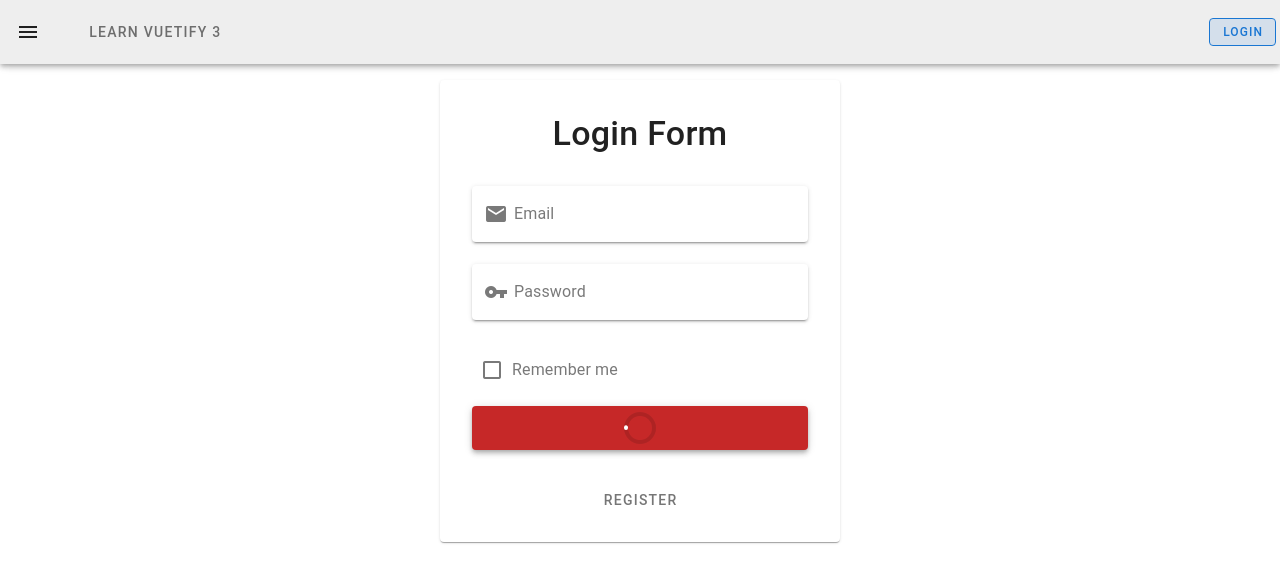
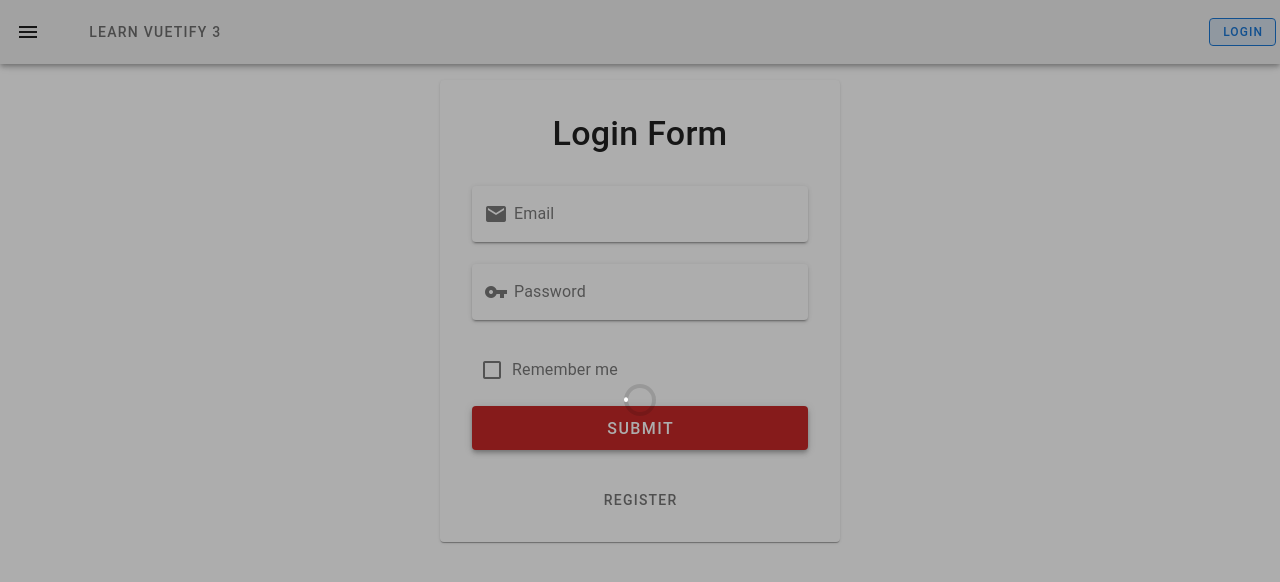
Before and after one commit to MichelleH17/learn-vuetify, a Vue app: page /login in a window 1280 px wide. Both pictures are taken after a click on the button "SUBMIT". Shown: the top 582 px of the page. Built offline with nearby package versions, Linux system fonts and the light colour scheme.

Commit message:
Adding overlay and edit submit btn

```diff
--- a/src/views/LoginView.vue
+++ b/src/views/LoginView.vue
@@ -20,6 +20,12 @@ function submit() {
 </script>
 
 <template>
+  <v-overlay :model-value="isLoading" class="align-center justify-center">
+    <v-progress-circular v-if="isLoading"
+      color="white"
+      indeterminate
+    ></v-progress-circular>
+  </v-overlay>
   <v-row justify="center">
     <v-col cols="4">
       <v-card class="pa-4">
@@ -47,16 +53,10 @@ function submit() {
             label="Remember me"
             hide-details
             ></v-checkbox>
-            <v-btn variant="elevated" color="red-darken-3" class="mt-2" type="submit" size="large" block>
-              <v-progress-circular v-if="isLoading"
-              color="white"
-              indeterminate
-              ></v-progress-circular>
-              <span v-else>Submit</span>
-            </v-btn>
+            <v-btn variant="elevated" color="red-darken-3" class="mt-2" type="submit" size="large" block text="Submit"></v-btn>
           </v-form>
         </v-card-text>
-        <v-card-actions class="d-flex flex-column mx-2">
+        <v-card-actions class="d-flex flex-column">
           <v-btn to="/register" variant="plain" class="mt-2">Register</v-btn>
         </v-card-actions>
       </v-card>
```
